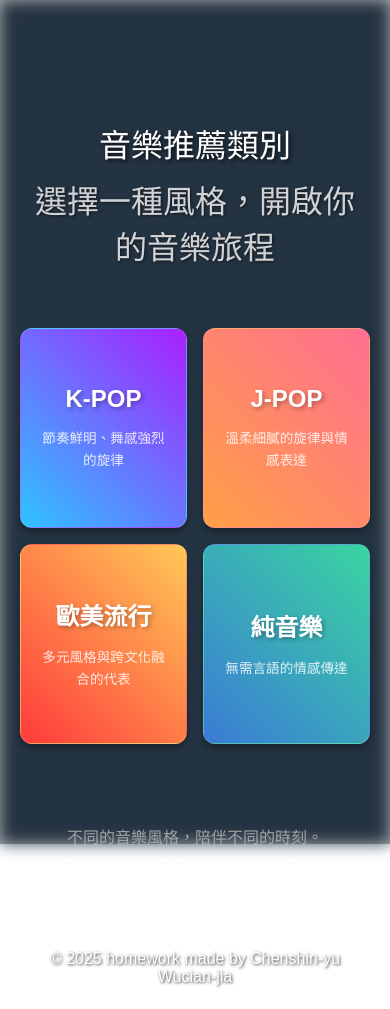
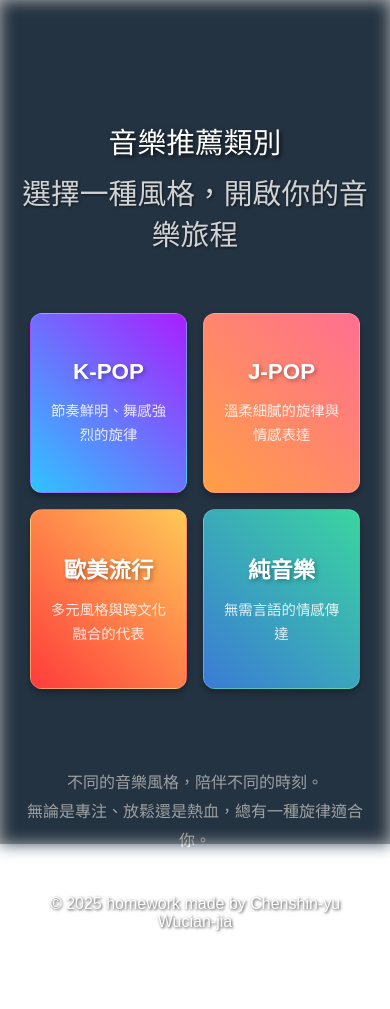
Before and after one commit to iris5000/music, a plain HTML site: page HTML/index.html in a window 390 px wide. Drawn offline with Linux system fonts and the light colour scheme.

Commit message:
Add files via upload

```diff
--- a/HTML/style1.css
+++ b/HTML/style1.css
@@ -75,6 +75,7 @@ body {
   gap: 20px;
   margin-bottom: 80px;
   justify-items: center;
+  padding: 0 10px;
 }
 
 .style-link {
@@ -203,11 +204,11 @@ body {
 }
 
 /* ⭐ 響應式設計修正 */
-/* 平板直立和手機：2個一排 */
-@media (max-width: 900px) {
+/* 平板和手機：2個一排 */
+@media (max-width: 1024px) {
   .style-grid {
-    grid-template-columns: repeat(2, 1fr);  /* 2個一排 */
-    gap: 16px;
+    grid-template-columns: repeat(2, 1fr) !important;
+    gap: 20px;
   }
 
   .style-link {
@@ -215,20 +216,40 @@ body {
   }
 
   .style-card {
-    padding: 40px 15px;
-    min-height: 200px;
+    padding: 50px 20px;
+    min-height: 220px;
   }
 
   .style-name {
-    font-size: 1.5em;
+    font-size: 1.6em;
   }
 
   .style-desc {
-    font-size: 0.85em;
+    font-size: 0.9em;
   }
 
   .section-title {
-    font-size: 2em;
+    font-size: 2.2em;
+  }
+}
+
+/* 小手機：進一步優化 */
+@media (max-width: 480px) {
+  .style-grid {
+    gap: 16px;
+  }
+
+  .style-card {
+    padding: 40px 15px;
+    min-height: 180px;
+  }
+
+  .style-name {
+    font-size: 1.4em;
+  }
+
+  .section-title {
+    font-size: 1.8em;
   }
 }
 
```
